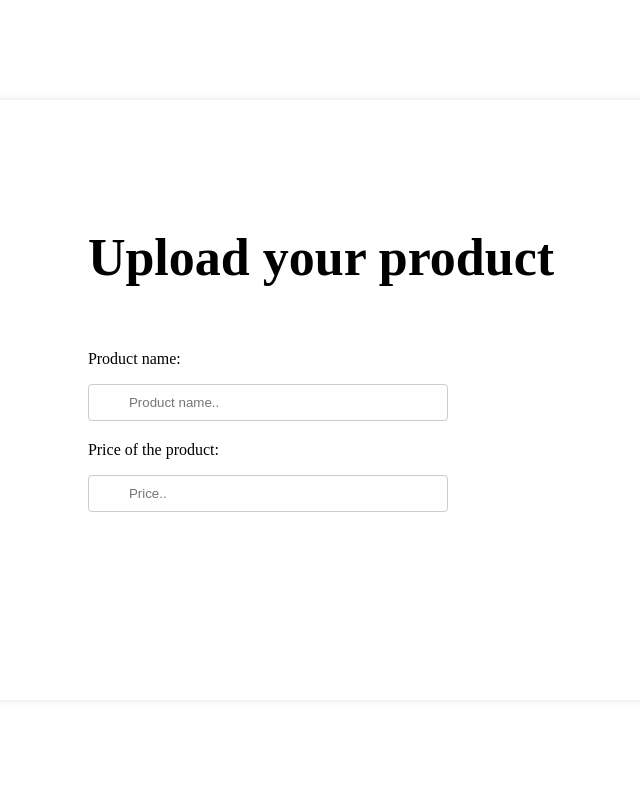
After one commit to cskee/TT8L-12, a Flask app: a page that uses MMU SHOP/templates/sellerform.html in a window 1280 px wide. The commit adds this page. Shown: the whole page, without its empty margins (319-959 px from the left). Run offline with Flask 3, Linux system fonts and the light colour scheme.

Commit message:
Upload add products form

```diff
--- a/MMU SHOP/main.py
+++ b/MMU SHOP/main.py
@@ -21,6 +21,9 @@ def secondhandshop(name):
 def notsecondhandshop(name):
     return render_template("2-handshop.html" ,name=name)
 
+@app.route('/uploadproduct/<name>')
+def uploadproduct(name):
+    return render_template("sellerform.html",name=name)
 
 @app.route('/login', methods=['POST', 'GET'])
 def login():
--- a/MMU SHOP/static/homepage.css
+++ b/MMU SHOP/static/homepage.css
@@ -22,7 +22,8 @@
 }
 
 .dropdown-content {
-    display: none;
+    display: flex;
+    flex-wrap: wrap;
     position: absolute;
     top: 100%;
     left: 0;
--- /dev/null
+++ b/MMU SHOP/static/sellerform.css
@@ -0,0 +1,74 @@
+body{
+    display: flex;
+    flex-wrap: wrap;
+    justify-content: center;
+    align-items: center;
+    height: 100vh;
+    margin: 0;
+    overflow: hidden;
+}
+
+.form-container {
+    background-color: white;
+    padding: 20px;
+    box-shadow: 0 0 10px rgba(0, 0, 0, 0.1);
+    border-radius: 8px;
+    width: 70%;
+    height: 70%;
+    display: flex;
+    flex-direction: column;
+    justify-content: center;
+    align-items: center;
+}
+
+.form-container h1{
+    font-size: 325%;
+    margin-top: 5px;
+    transform: translateY(-50%);
+}
+
+.form-container h2 {
+    margin-bottom: 20px;
+    text-align: center;
+    color: #333;
+}
+
+
+
+.input-group {
+    position: flex;
+    margin-bottom: 20px;
+    width: 100%;
+    max-width: 400px;
+}
+
+.input-group input {
+    width: calc(100% - 40px);
+    padding: 10px;
+    padding-left: 40px;
+    border: 1px solid #ccc;
+    border-radius: 4px;
+}
+
+.input-group i {
+    position: absolute;
+    left: 10px;
+    top: 50%;
+    transform: translateY(-50%);
+    color: #888;
+}
+
+.form-container button {
+    width: 100%;
+    max-width: 400px;
+    padding: 10px;
+    background-color: #4CAF50;
+    color: white;
+    border: none;
+    border-radius: 4px;
+    cursor: pointer;
+}
+
+.form-container button:hover {
+    background-color: #45a049;
+}
--- /dev/null
+++ b/MMU SHOP/templates/sellerform.html
@@ -0,0 +1,24 @@
+<html>
+<head>
+<link rel="stylesheet" href="{{url_for('static', filename='sellerform.css')}}">
+</head>
+<body>
+    <div class="form-container">
+        <form action = "http://localhost:5000/uploadproduct" method = "post">
+
+
+            <h1>Upload your product</h1>
+
+            <div class="input-group">
+                <p>Product name:</p>
+               <input type="email" name="product_name" placeholder="Product name.."
+               required>
+
+            </div>
+            <div class="input-group">
+                <p>Price of the product:</p>
+               <input type="password" name="price" placeholder="Price.." required>
+            </div>
+    </div>
+</body>
+</html>
```
Also changed, not shown: MMU SHOP/templates/homepage.html (+13 -5 lines).
